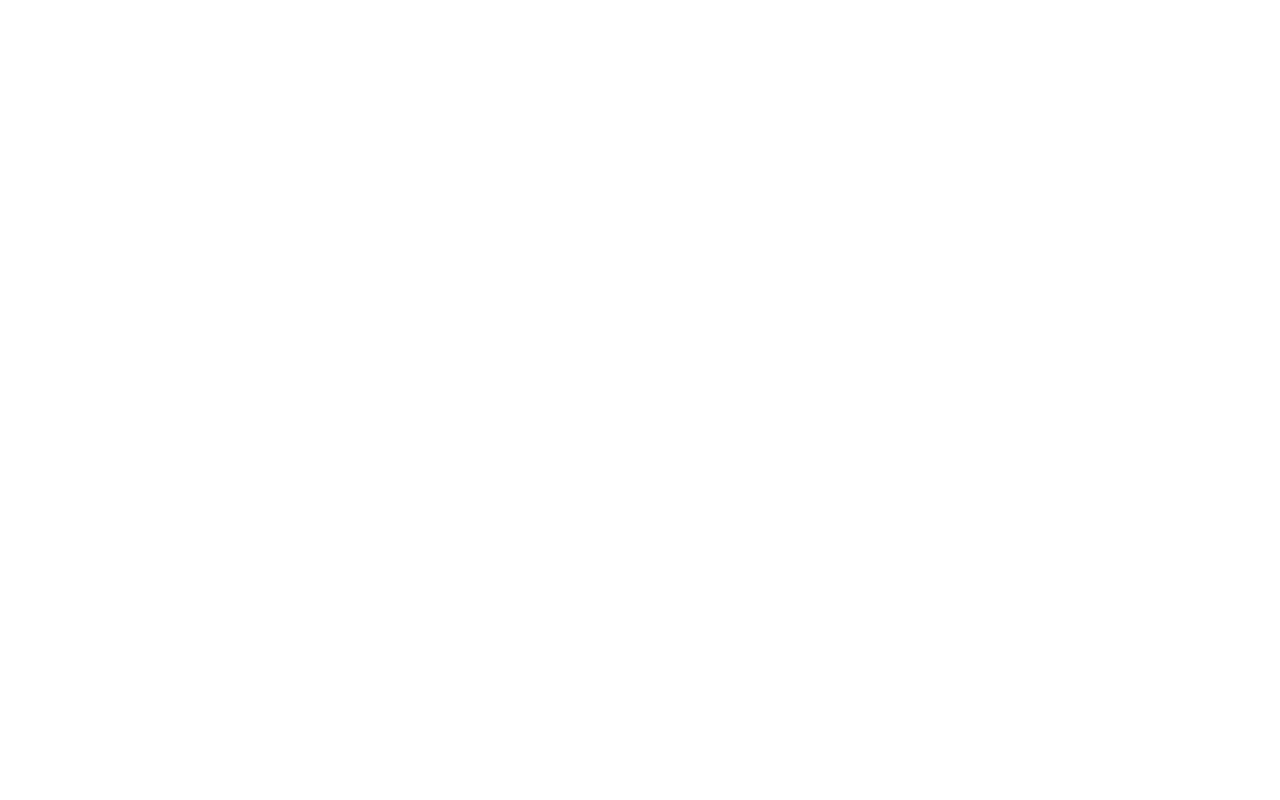
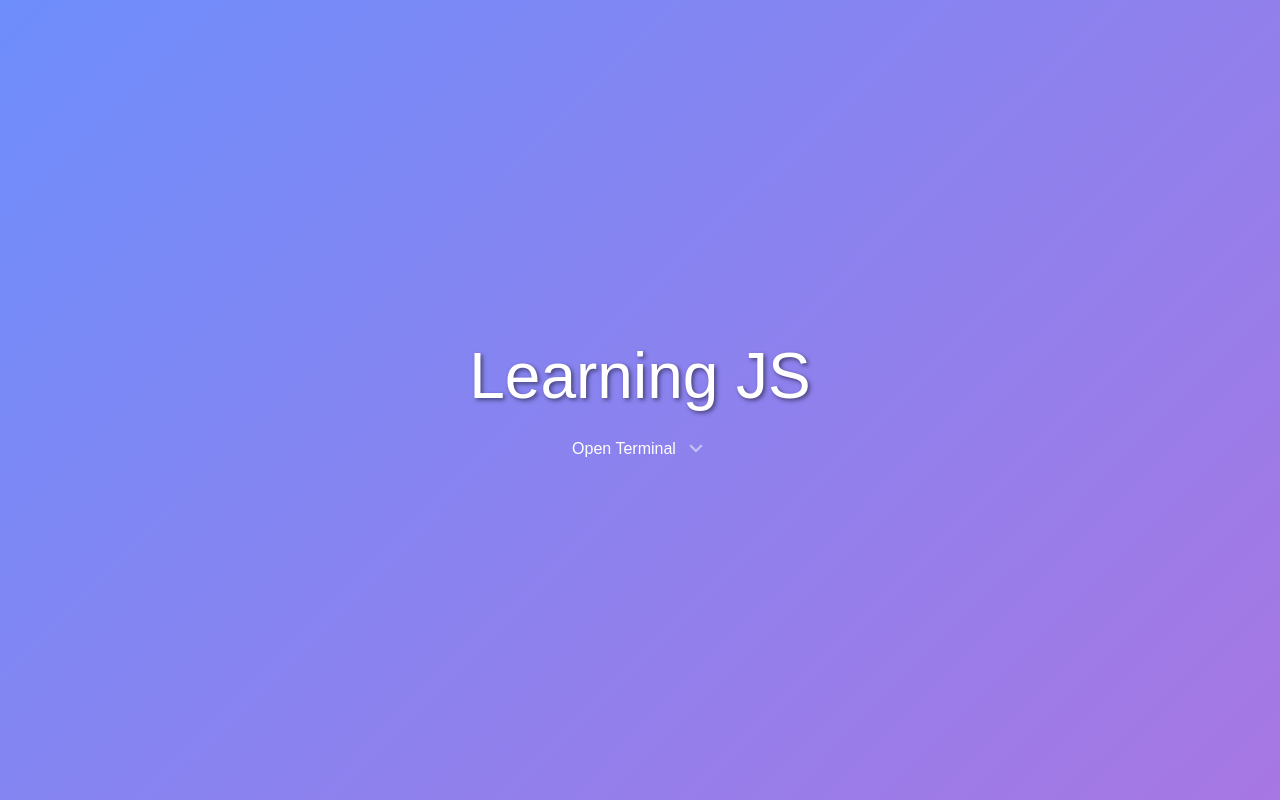
Before and after one commit to Omi1804/javascript-interview, a plain HTML site: page index.html in a window 1280 px wide. Drawn offline with nearby package versions, Linux system fonts and the light colour scheme; a web font is replaced by a local one.

```diff
--- a/index.html
+++ b/index.html
@@ -3,8 +3,94 @@
   <head>
     <meta charset="UTF-8" />
     <meta name="viewport" content="width=device-width, initial-scale=1.0" />
+    <link
+      rel="stylesheet"
+      href="https://fonts.googleapis.com/css2?family=Material+Symbols+Outlined:opsz,wght,FILL,GRAD@20..48,100..700,0..1,-50..200"
+    />
     <title>Document</title>
+    <style>
+      @import url("https://fonts.googleapis.com/css2?family=Madimi+One&display=swap");
+
+      * {
+        margin: 0;
+        padding: 0;
+        box-sizing: border-box;
+      }
+
+      body {
+        width: 100vw;
+        height: 100vh;
+        background: linear-gradient(135deg, #6e8efb, #a777e3);
+        display: flex;
+        flex-direction: column;
+        justify-content: center;
+        align-items: center;
+
+        font-family: "Madimi One", sans-serif;
+        color: white;
+        gap: 1rem;
+        overflow: hidden;
+      }
+
+      body::before {
+        content: "";
+        position: absolute;
+        top: 0;
+        left: 0;
+        width: 100%;
+        height: 100%;
+        background: linear-gradient(135deg, #6e8efb22, #a777e322);
+        z-index: -1;
+      }
+
+      h1 {
+        font-size: 4rem;
+        font-weight: 500;
+        text-shadow: 2px 2px 4px rgba(0, 0, 0, 0.5);
+      }
+
+      div {
+        display: flex;
+        align-items: center;
+        justify-content: center;
+        margin-top: 0.5rem;
+        gap: 0.5rem;
+        font-size: 1rem;
+        font-weight: 400;
+      }
+
+      .material-symbols-outlined {
+        cursor: pointer;
+        transition: transform 0.3s ease;
+      }
+
+      .material-symbols-outlined:hover {
+        transform: scale(1.2);
+        color: black;
+      }
+
+      @keyframes pulse {
+        0%,
+        100% {
+          opacity: 1;
+          transform: scale(1);
+        }
+        50% {
+          opacity: 0.5;
+          transform: scale(1.1);
+        }
+      }
+      .material-symbols-outlined {
+        animation: pulse 2s infinite ease-in-out;
+      }
+    </style>
   </head>
-  <body></body>
+  <body>
+    <h1>Learning JS</h1>
+    <div>
+      <span>Open Terminal</span>
+      <span class="material-symbols-outlined"> keyboard_arrow_down </span>
+    </div>
+  </body>
   <script src="./app.js"></script>
 </html>
```
Also changed, not shown: arryaImp.js (added, +44 -0 lines).
